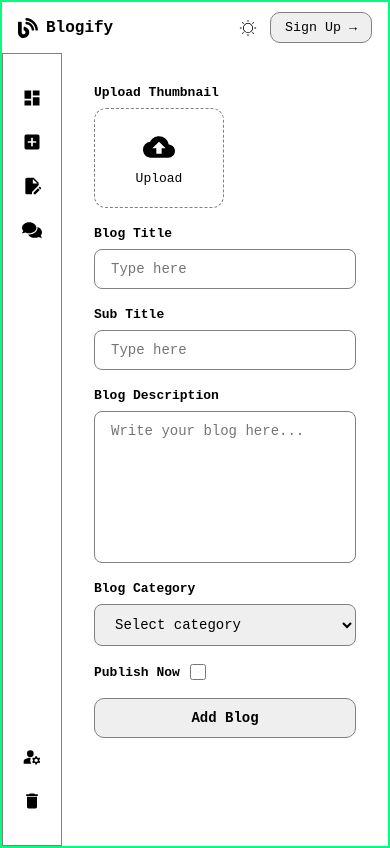
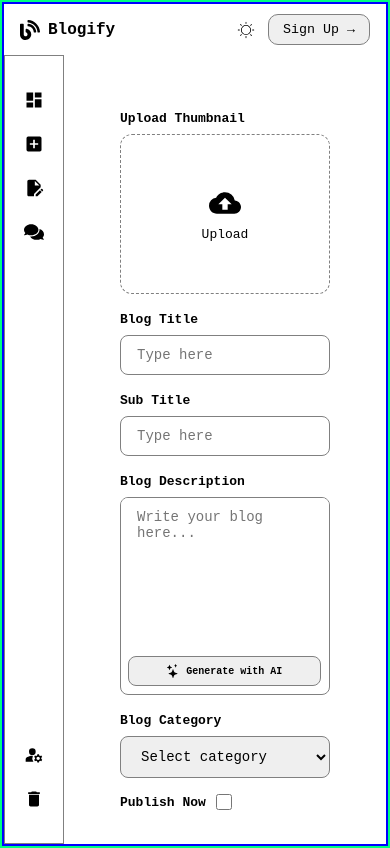
Before and after one commit to hammadgul-dev/blogify, a React app in the folder Frontend/: page /admin/add-blog in a window 390 px wide. Built offline with nearby package versions, Linux system fonts and the light colour scheme; the HTML template or start-up script is replaced by a standard one.

Commit message:
fixing addBlog component layout

```diff
--- a/Frontend/src/Admin/Components Style/AdminLayout.module.css
+++ b/Frontend/src/Admin/Components Style/AdminLayout.module.css
@@ -4,6 +4,7 @@
     width: 100%;
     height: 100vh;
     overflow: hidden;
+    border: 2px solid blue;
 }
 
 .admin-body {
@@ -18,4 +19,5 @@
     flex-direction: column;
     flex: 1;
     overflow-y: auto;
+    padding: 24px;
 }
--- a/Frontend/src/Admin/Pages Style/AddBlog.module.css
+++ b/Frontend/src/Admin/Pages Style/AddBlog.module.css
@@ -12,9 +12,8 @@
     flex-direction: column;
     gap: 22px;
     width: 100%;
-    max-width: 780px;
     padding: 36px 40px;
-    border-radius: 16px;
+    border-radius: 10px;
     border: 1px solid gray;
     height: fit-content;
 }
@@ -29,6 +28,33 @@
 .form-group label {
     font-size: 13px;
     font-weight: 600;
+}
+
+.label-row {
+    display: flex;
+    align-items: center;
+    justify-content: space-between;
+    width: 100%;
+}
+
+.label-row label {
+    font-size: 13px;
+    font-weight: 600;
+}
+
+.ai-img-btn {
+    display: flex;
+    align-items: center;
+    gap: 6px;
+    padding: 6px 12px;
+    font-size: 12px;
+    font-weight: 600;
+    border-radius: 8px;
+    border: 1px solid gray;
+}
+
+.ai-img-btn svg {
+    font-size: 13px;
 }
 
 .form-group input,
@@ -47,8 +73,8 @@
     align-items: center;
     justify-content: center;
     gap: 8px;
-    width: 160px;
-    height: 120px;
+    width: 100%;
+    height: 220px;
     border-radius: 12px;
     border: 1px dashed gray;
     cursor: pointer;
@@ -59,12 +85,60 @@
     font-size: 32px;
 }
 
+.textarea-wrapper {
+    display: flex;
+    flex-direction: column;
+    width: 100%;
+    border-radius: 8px;
+    border: 1px solid gray;
+    overflow: hidden;
+}
+
+.textarea-wrapper textarea {
+    border: none;
+    border-radius: 0;
+}
+
+.ai-btn {
+    display: flex;
+    align-items: center;
+    gap: 6px;
+    align-self: flex-end;
+    margin: 8px;
+    padding: 7px 14px;
+    font-size: 13px;
+    font-weight: 600;
+    border-radius: 8px;
+    border: 1px solid gray;
+}
+
+.ai-btn svg {
+    font-size: 14px;
+}
+
+.wrapper {
+    display: flex;
+    align-items: center;
+    gap: 20px;
+    width: 100%;
+}
+
+.wrapper .form-group {
+    flex: 1;
+}
+
 .publish-row {
     display: flex;
     align-items: center;
     gap: 10px;
     font-size: 13px;
     font-weight: 600;
+    white-space: nowrap;
+    padding-top: 22px;
+}
+
+.publish-row label{
+    cursor: pointer;
 }
 
 .publish-row input {
@@ -73,8 +147,13 @@
     cursor: pointer;
 }
 
+.submit-row {
+    display: flex;
+    justify-content: flex-end;
+    width: 100%;
+}
+
 .submit-btn {
-    width: fit-content;
     padding: 11px 32px;
     font-size: 14px;
     font-weight: 700;
@@ -93,8 +172,21 @@
     }
 
     .upload-box {
-        width: 130px;
-        height: 100px;
+        height: 160px;
+    }
+
+    .wrapper {
+        flex-direction: column;
+        align-items: flex-start;
+        gap: 16px;
+    }
+
+    .publish-row {
+        padding-top: 0;
+    }
+
+    .label-row button{
+        display: none;
     }
 }
 
@@ -111,4 +203,13 @@
     .submit-btn {
         width: 100%;
     }
+
+    .submit-row {
+        justify-content: center;
+    }
+
+    .textarea-wrapper button{
+        width: 93%;
+        font-size: 10px;
+    }
 }
--- a/Frontend/src/Admin/Pages/AddBlog.jsx
+++ b/Frontend/src/Admin/Pages/AddBlog.jsx
@@ -1,5 +1,6 @@
 import style from "../Pages Style/AddBlog.module.css"
 import { MdCloudUpload } from "react-icons/md";
+import { BsStars } from "react-icons/bs";
 
 function AddBlog() {
     return (
@@ -7,7 +8,10 @@ function AddBlog() {
             <div className={style["addblog-card"]}>
 
                 <div className={style["form-group"]}>
+                    <div className={style["label-row"]}>
                         <label>Upload Thumbnail</label>
+                        <button className={style["ai-img-btn"]}><BsStars /> Generate with AI</button>
+                    </div>
                     <div className={style["upload-box"]}>
                         <MdCloudUpload />
                         <span>Upload</span>
@@ -26,9 +30,13 @@ function AddBlog() {
 
                 <div className={style["form-group"]}>
                     <label>Blog Description</label>
+                    <div className={style["textarea-wrapper"]}>
                         <textarea rows={8} placeholder="Write your blog here..." />
+                        <button className={style["ai-btn"]}><BsStars /> Generate with AI</button>
+                    </div>
                 </div>
 
+                <div className={style["wrapper"]}>
                     <div className={style["form-group"]}>
                         <label>Blog Category</label>
                         <select>
@@ -44,11 +52,14 @@ function AddBlog() {
                     </div>
 
                     <div className={style["publish-row"]}>
-                    <label>Publish Now</label>
-                    <input type="checkbox" />
+                        <label htmlFor="publish">Publish Now</label>
+                        <input type="checkbox" id="publish" />
+                    </div>
                 </div>
 
+                <div className={style["submit-row"]}>
                     <button className={style["submit-btn"]}>Add Blog</button>
+                </div>
 
             </div>
         </div>
```
Lines whose indentation alone changed are shown as unchanged.
